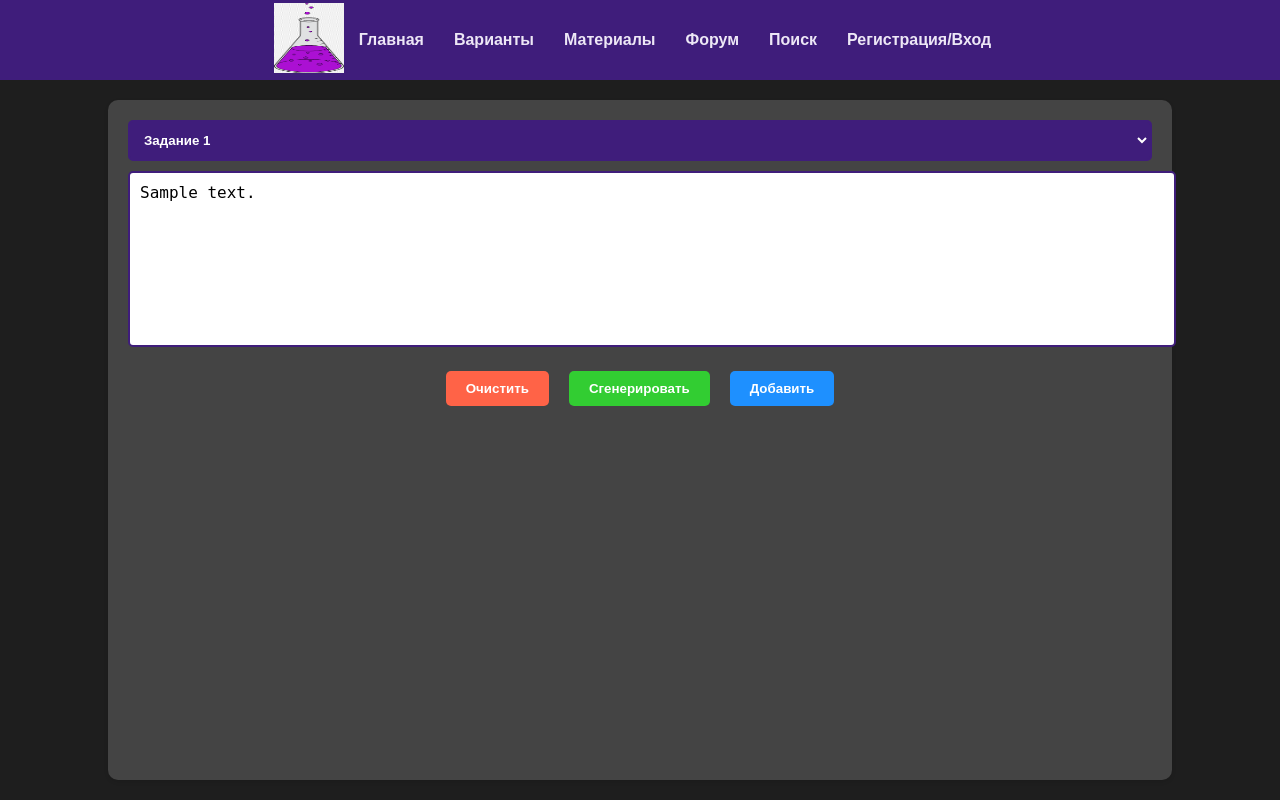
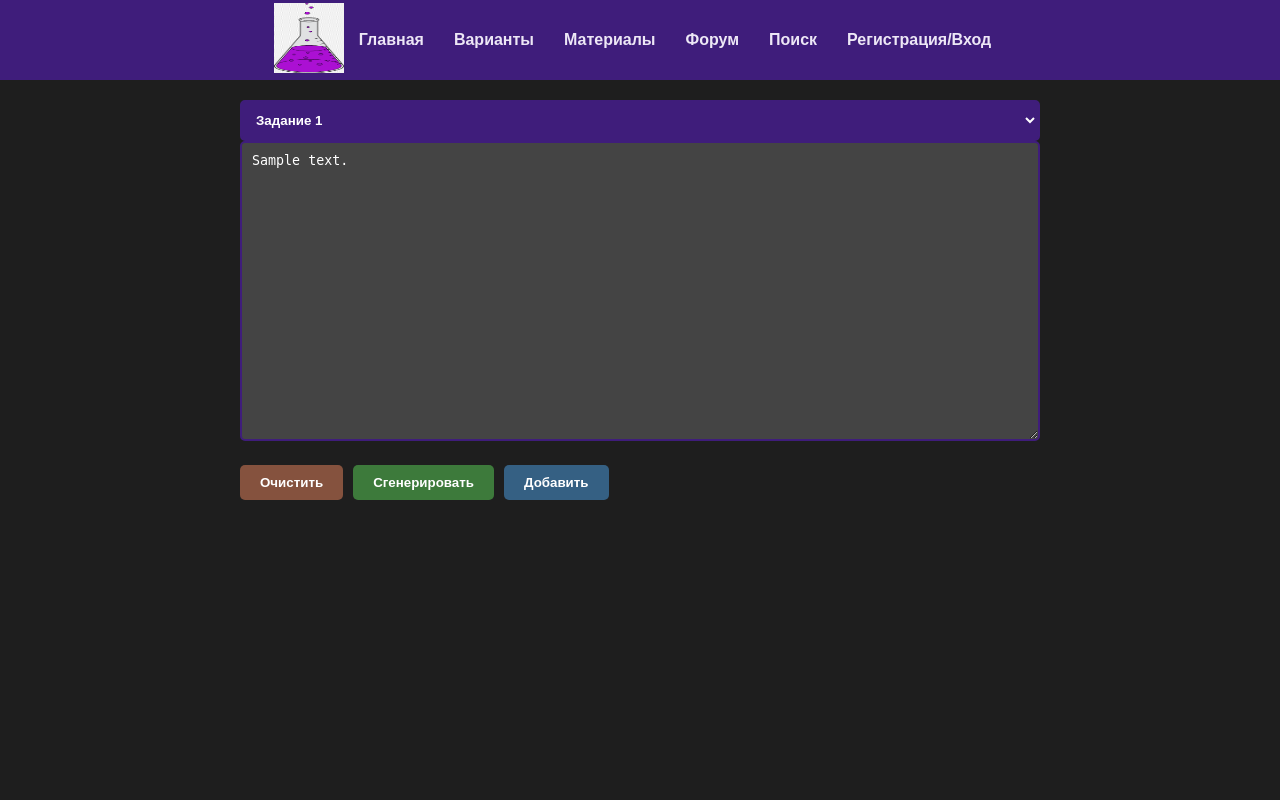
Before and after one commit to XpyStion/preparation-chemistry-exam, a Django app: template app/templates/create_task/create_task.html in a window 1280 px wide. Run offline with Django 5.2, Linux system fonts and the light colour scheme; the template is opened without the code that fills it: most values are stand-ins (such as "Sample title", 1, 10 or a date in 2020).

Commit message:
Add create task styles 3

```diff
--- a/app/static/styles/create_task.css
+++ b/app/static/styles/create_task.css
@@ -1,22 +1,17 @@
-.create-task-content {
-    width: 80%;
-    height: 80vh;
-    margin: 20px auto;
-    display: flex;
-    flex-direction: column;
-    align-items: center;
-    background-color: #444;
-    border-radius: 10px;
-    padding: 20px;
-    box-shadow: 0 2px 4px rgba(0, 0, 0, 0.1);
+* {
+    margin: 0;
+    padding: 0;
+    box-sizing: border-box;
 }
 
+.create-task-content {
+    width: 90%;
+    max-width: 800px;
+    margin: 20px auto;
+}
 
 .dropbox-textfield-group {
     margin-bottom: 20px;
-    width: 100%;
-    display: flex;
-    flex-direction: column;
 }
 
 .select-task {
@@ -35,21 +30,22 @@
 
 #tasks-textarea {
     width: 100%;
+    height: 300px;
     padding: 10px;
     border: 2px solid #3F1D7B;
+    background-color: #444;
+    color: white;
     border-radius: 5px;
-    resize: none;
-    font-size: 16px;
+    resize: vertical;
 }
 
 .buttons-group {
     display: flex;
-    justify-content: center;
+    gap: 10px;
 }
 
 button {
     padding: 10px 20px;
-    margin: 0 10px;
     border: none;
     border-radius: 5px;
     cursor: pointer;
@@ -57,16 +53,20 @@ button {
 }
 
 #task-clear-button {
-    background-color: #FF6347;
+    background-color: #85523e;
     color: white;
 }
 
 #task-generate-button {
-    background-color: #32CD32;
+    background-color: #3d7a3b;
     color: white;
 }
 
 #task-add-button {
-    background-color: #1E90FF;
+    background-color: #356083;
     color: white;
 }
+
+button:hover {
+    filter: brightness(0.9);
+}
--- a/app/templates/create_task/create_task.html
+++ b/app/templates/create_task/create_task.html
@@ -28,7 +28,7 @@
             </label>
 
             <label class="input-text-field">
-                <textarea id="tasks-textarea" rows="8" cols="100">{{ task_text }}</textarea>
+                <textarea id="tasks-textarea" rows="30" cols="100">{{ task_text }}</textarea>
             </label>
         </div>
 
```
